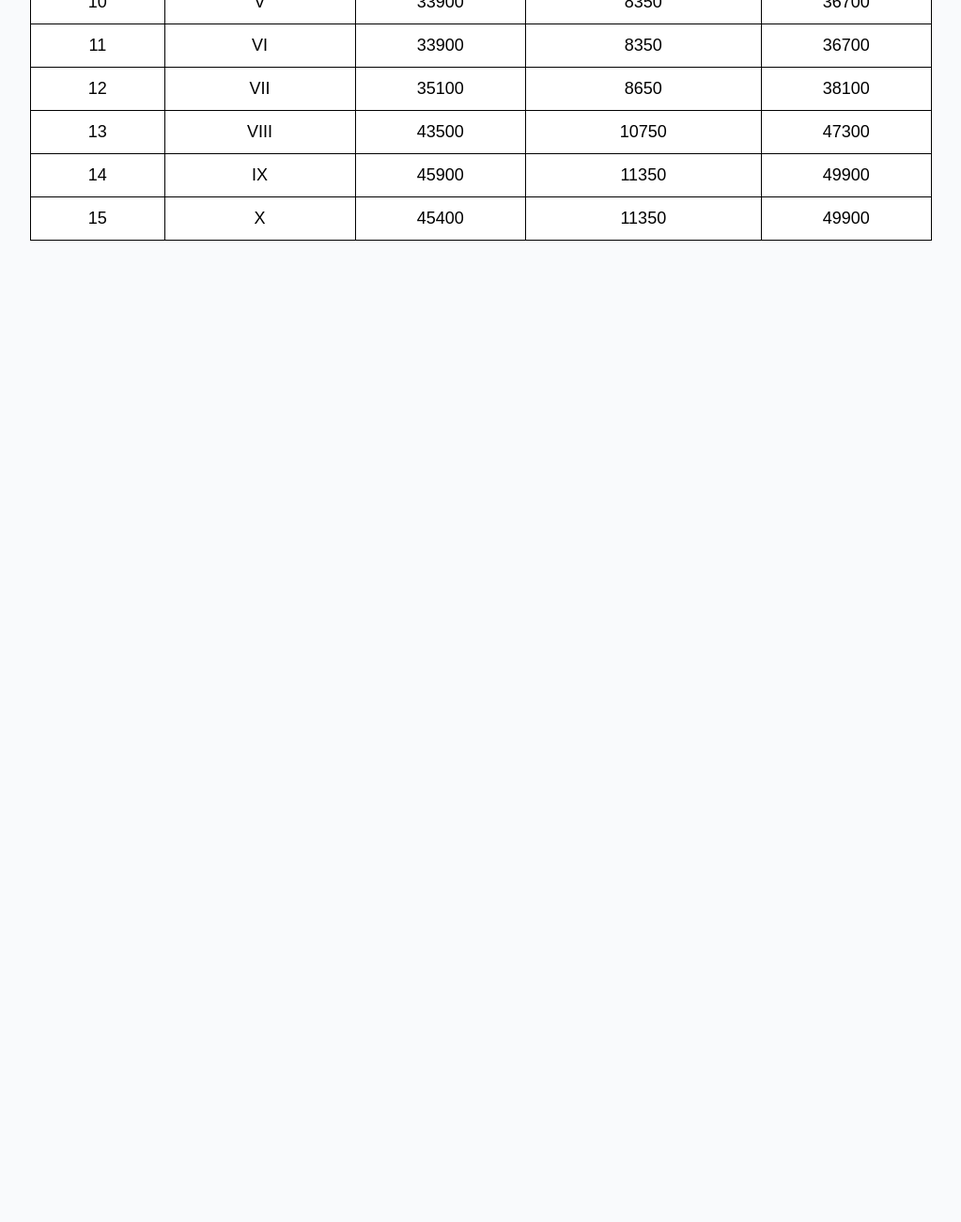
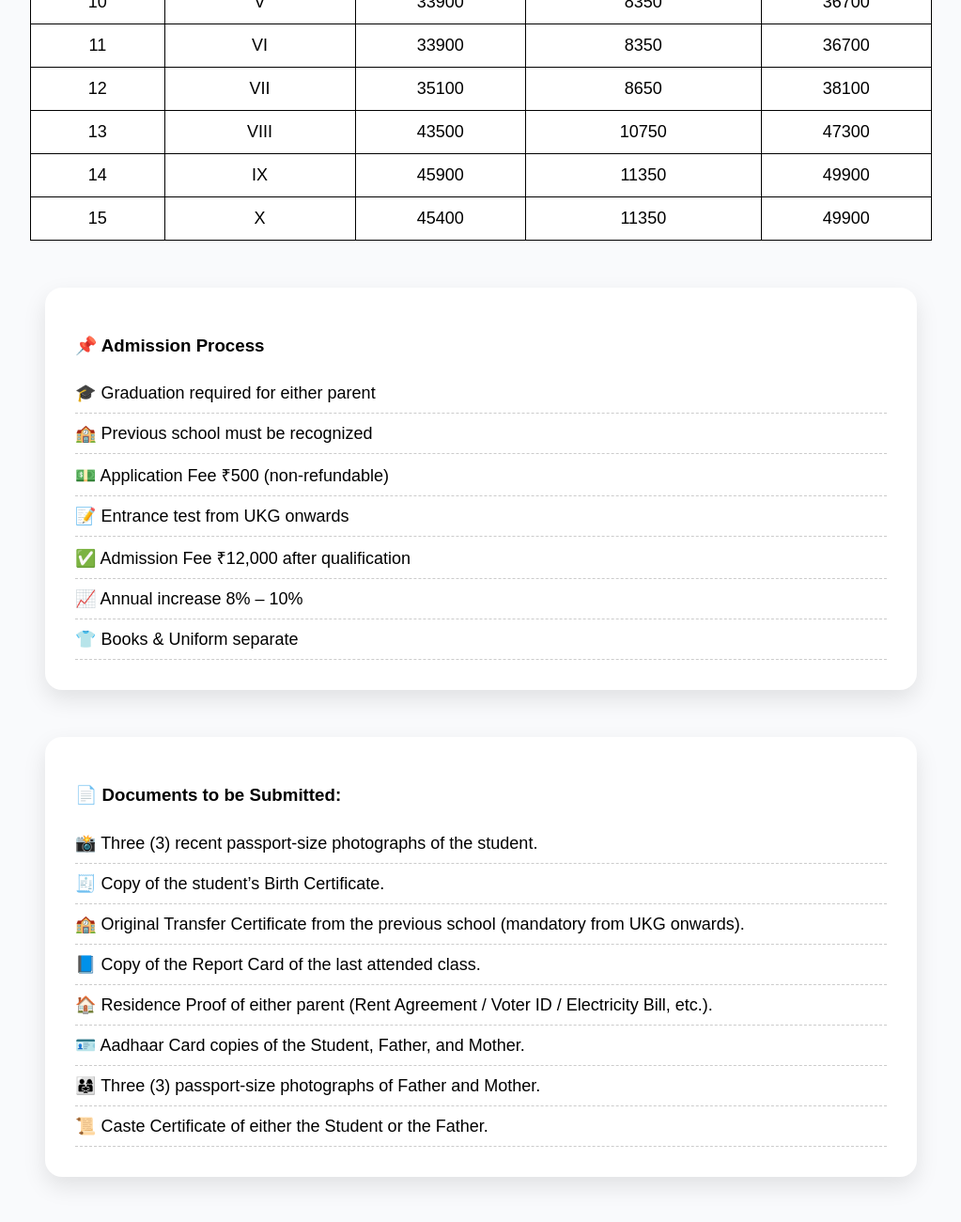
Before and after one commit to harikiran-dev-schooldb/eligibility-checker, a plain HTML site: page index.html in a window 1280 px wide. Shown: the part 843-2143 px from the top of the page at 94% size, without its empty margins (128-1151 px from the left). Before the commit the page ends 1139 px from the top, so only its background shows below. Drawn offline with Linux system fonts and the light colour scheme.

Commit message:
Add admission process and document requirements
Added sections to index.html detailing the admission process and the list of required documents for submission. This provides clearer guidance for prospective applicants.

```diff
--- a/index.html
+++ b/index.html
@@ -43,6 +43,39 @@
     <tbody id="tableBody"></tbody>
   </table>
 
+   <div class="documents-container">
+      <h3>📌 Admission Process</h3>
+      <ul class="document-list">
+        <li>🎓 Graduation required for either parent</li>
+        <li>🏫 Previous school must be recognized</li>
+        <li>💵 Application Fee ₹500 (non-refundable)</li>
+        <li>📝 Entrance test from UKG onwards</li>
+        <li>✅ Admission Fee ₹12,000 after qualification</li>
+        <li>📈 Annual increase 8% – 10%</li>
+        <li>👕 Books & Uniform separate</li>
+      </ul>
+    </div>
+
+    <div class="documents-container">
+      <h3>📄 Documents to be Submitted:</h3>
+      <ul class="document-list">
+        <li>📸 Three (3) recent passport-size photographs of the student.</li>
+        <li>🧾 Copy of the student’s Birth Certificate.</li>
+        <li>
+          🏫 Original Transfer Certificate from the previous school (mandatory
+          from UKG onwards).
+        </li>
+        <li>📘 Copy of the Report Card of the last attended class.</li>
+        <li>
+          🏠 Residence Proof of either parent (Rent Agreement / Voter ID /
+          Electricity Bill, etc.).
+        </li>
+        <li>🪪 Aadhaar Card copies of the Student, Father, and Mother.</li>
+        <li>👨‍👩‍👧 Three (3) passport-size photographs of Father and Mother.</li>
+        <li>📜 Caste Certificate of either the Student or the Father.</li>
+      </ul>
+    </div>
+
   <script src="data.js"></script>
   <script src="app.js"></script>
 </body>
```
